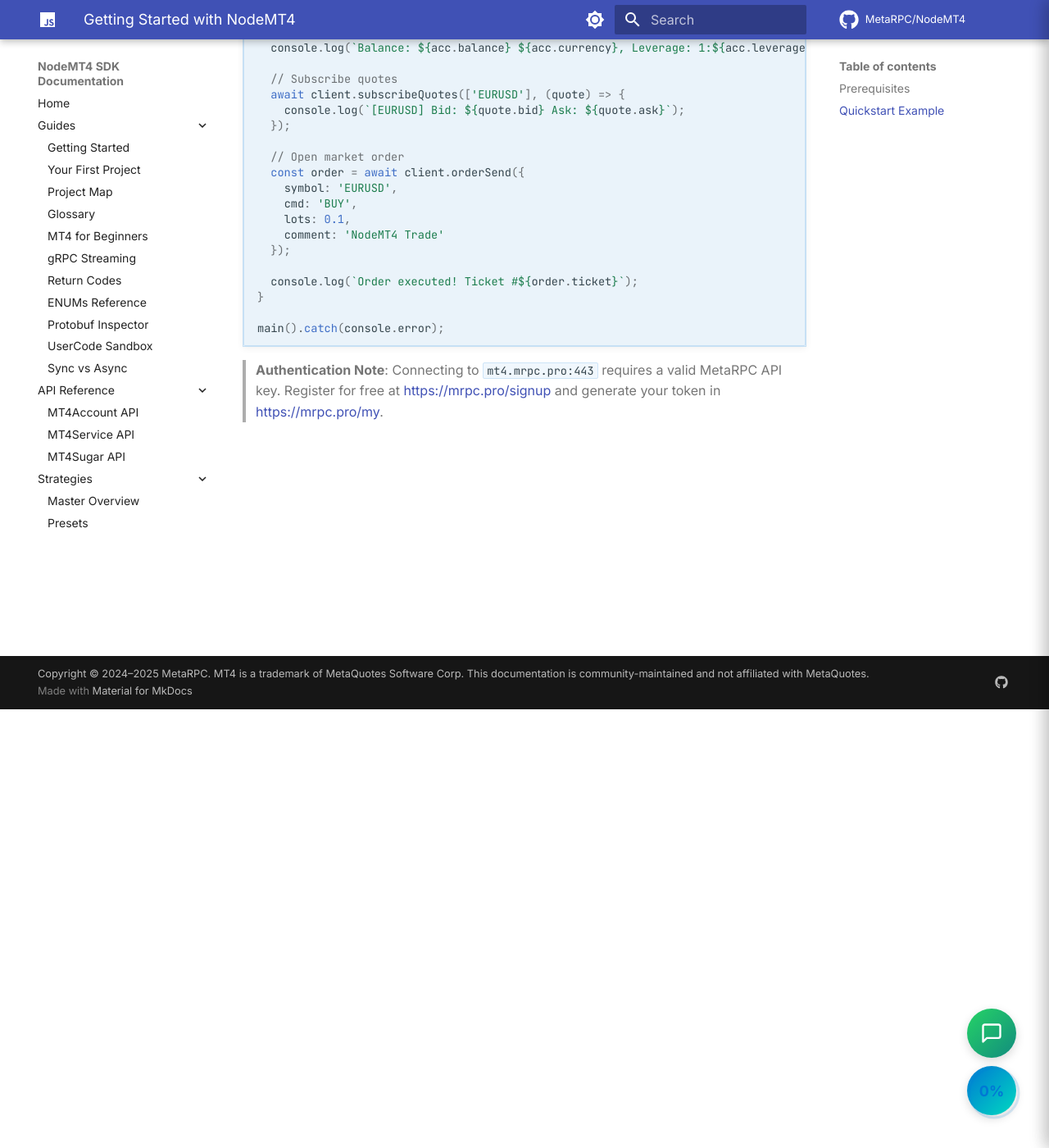
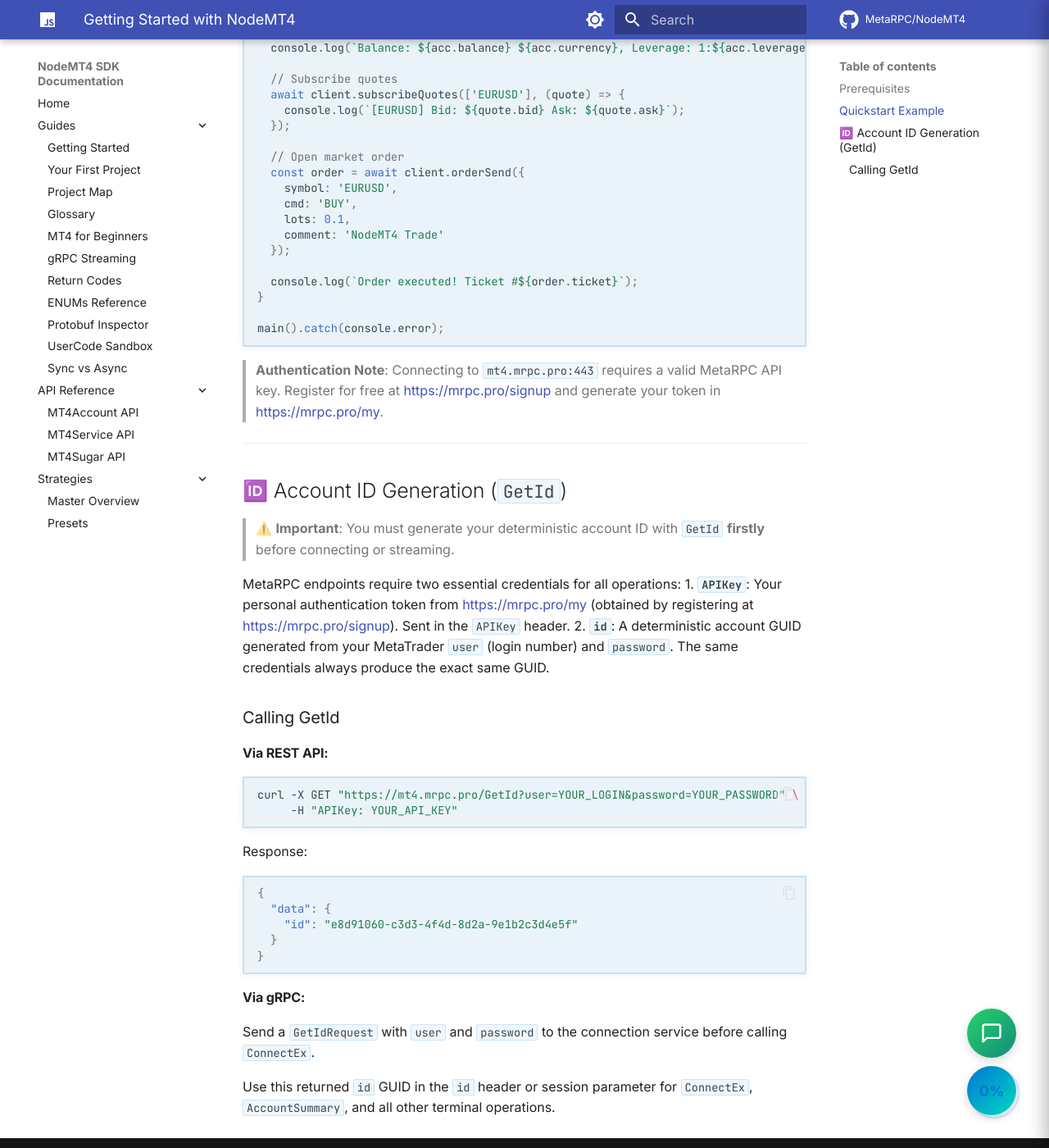
Before and after one commit to MetaRPC/NodeMT4, an MkDocs documentation site: the page built from docs/getting-started.md, in a window 1280 px wide and 1400 px high, scrolled down 535 px. Shown: the whole window at 82% size. Built offline with MkDocs 1.6.1 and Material for MkDocs 9.7.7, drawn with Linux system fonts in a browser that asks for light colours; comment, search, counter and statistics services are not loaded.

Commit message:
docs: document deterministic account ID generation via GetId before connecting

````diff
--- a/docs/getting-started.md
+++ b/docs/getting-started.md
@@ -40,3 +40,37 @@
 
 
 > **Authentication Note**: Connecting to `mt4.mrpc.pro:443` requires a valid MetaRPC API key. Register for free at [https://mrpc.pro/signup](https://mrpc.pro/signup) and generate your token in [https://mrpc.pro/my](https://mrpc.pro/my).
+
+
+
+---
+
+## 🆔 Account ID Generation (`GetId`)
+
+> ⚠️ **Important**: You must generate your deterministic account ID with `GetId` **firstly** before connecting or streaming.
+
+MetaRPC endpoints require two essential credentials for all operations:
+1. **`APIKey`**: Your personal authentication token from [https://mrpc.pro/my](https://mrpc.pro/my) (obtained by registering at [https://mrpc.pro/signup](https://mrpc.pro/signup)). Sent in the `APIKey` header.
+2. **`id`**: A deterministic account GUID generated from your MetaTrader `user` (login number) and `password`. The same credentials always produce the exact same GUID.
+
+### Calling GetId
+
+#### Via REST API:
+```bash
+curl -X GET "https://mt4.mrpc.pro/GetId?user=YOUR_LOGIN&password=YOUR_PASSWORD" \
+     -H "APIKey: YOUR_API_KEY"
+```
+
+Response:
+```json
+{
+  "data": {
+    "id": "e8d91060-c3d3-4f4d-8d2a-9e1b2c3d4e5f"
+  }
+}
+```
+
+#### Via gRPC:
+Send a `GetIdRequest` with `user` and `password` to the connection service before calling `ConnectEx`.
+
+Use this returned `id` GUID in the `id` header or session parameter for `ConnectEx`, `AccountSummary`, and all other terminal operations.
````
Also changed, not shown: README.md (+26 -0 lines), docs/All_Guides/GETTING_STARTED.md (+33 -0 lines), docs/All_Guides/Your_First_Project.md (+19 -3 lines), docs/connection.md (+16 -1 lines), docs/index.md (+3 -0 lines).
